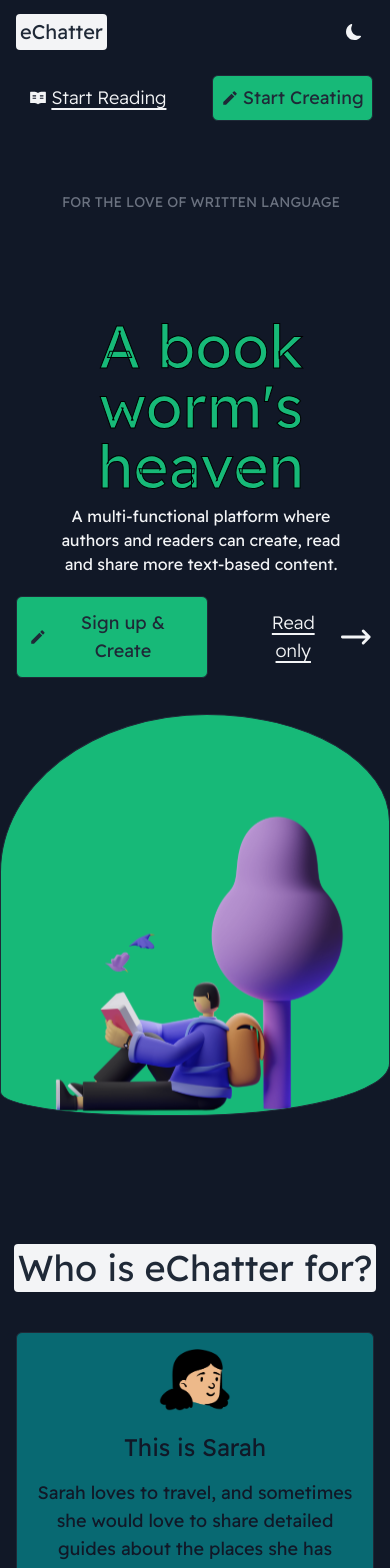
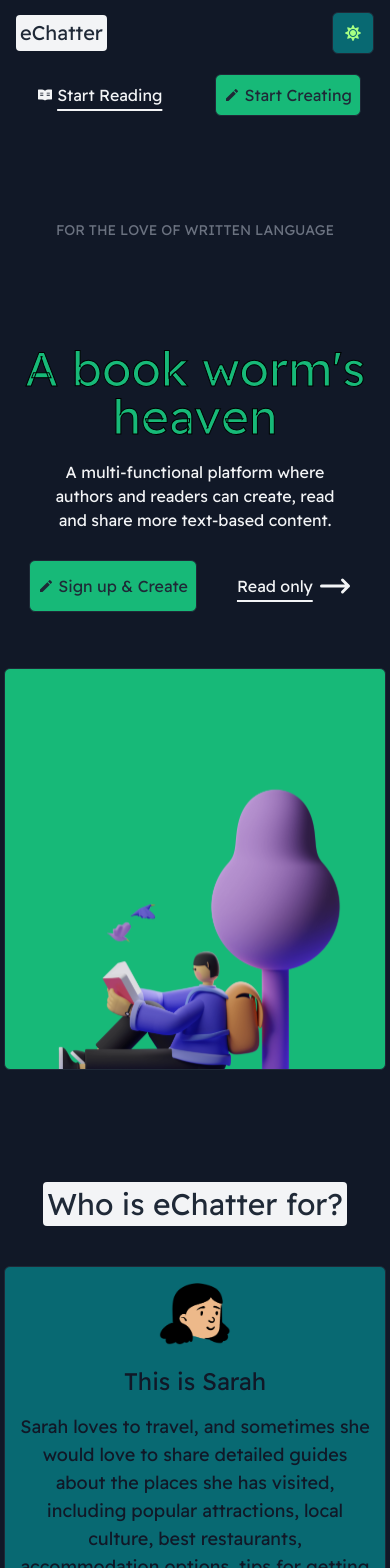
Before and after one commit to naijadeveloper/eChatter, a Next.js app: page / in a window 390 px wide. Shown: the top 1568 px of the page. Built offline with nearby package versions, Linux system fonts and the light colour scheme.

Commit message:
responsive: The boxes for each of the 'who is echatter for' section were not fitting properly to the parent container, I had to change the display of container to flex from grid. Changed text size and padding of the buttons. And added some other changes to the UI, basically just responsive changes.

```diff
--- a/src/pages/index.tsx
+++ b/src/pages/index.tsx
@@ -2,6 +2,9 @@ import { BsFillMoonFill } from "react-icons/bs";
 import { AiFillRead } from "react-icons/ai";
 import { MdCreate } from "react-icons/md";
 import { HiOutlineArrowNarrowRight } from "react-icons/hi";
+import { FaSun } from "react-icons/fa";
+
+import Image from "next/image";
 
 import { motion } from "framer-motion";
 
@@ -11,13 +14,16 @@ import { changeTheme } from "@/store/theme_slice";
 export default function Home() {
   const themeValue = useAppSelector((state) => state.theme.value);
   const dispatch = useAppDispatch();
+
   function handleThemeChange() {
     if (themeValue == "dark") {
       dispatch(changeTheme(""));
       return;
     }
+
     dispatch(changeTheme("dark"));
   }
+
   return (
     <>
       <header className="sticky top-0 z-50 mx-auto flex items-center justify-between overflow-hidden bg-gray-100 px-4 py-3 dark:bg-gray-900 max-lg:flex-col max-lg:gap-5">
@@ -26,11 +32,15 @@ export default function Home() {
             eChatter
           </h1>
           <button
-            title="change the theme from light to dark"
-            className="hidden items-center justify-center p-3  max-sm:flex"
+            title={`${
+              themeValue == "dark"
+                ? "change the theme from dark to light"
+                : "change the theme from light to dark"
+            }`}
+            className="hidden items-center justify-center rounded-md border border-gray-800 bg-maingreen-300 p-3  text-gray-100 dark:text-maingreen-100 max-sm:flex"
             onClick={handleThemeChange}
           >
-            <BsFillMoonFill />
+            {themeValue == "dark" ? <FaSun /> : <BsFillMoonFill />}
           </button>
         </div>
 
@@ -39,7 +49,7 @@ export default function Home() {
             initial={{ x: "-20px", opacity: 0 }}
             animate={{ x: "0px", opacity: 1 }}
             transition={{ duration: 1 }}
-            className="flex w-fit items-center justify-center gap-1 rounded-md p-3 text-lg font-light underline decoration-2 underline-offset-4 hover:text-gray-600 dark:hover:text-gray-300"
+            className="flex w-fit items-center justify-center gap-1 rounded-md p-3 text-lg font-light underline decoration-2 underline-offset-8 hover:text-gray-600 dark:hover:text-gray-300 max-[420px]:p-2 max-[420px]:text-base max-[420px]:font-normal"
           >
             <AiFillRead />
             <span>Start Reading</span>
@@ -48,52 +58,57 @@ export default function Home() {
             initial={{ scale: 0 }}
             animate={{ scale: 1 }}
             transition={{ duration: 1 }}
-            className="flex w-fit items-center justify-center gap-1 rounded-md border border-gray-800 bg-maingreen-200 p-3 text-lg text-gray-800 hover:rounded-3xl max-[412px]:p-2"
+            className="flex w-fit items-center justify-center gap-1 rounded-md border border-gray-800 bg-maingreen-200 p-3 text-lg text-gray-800 hover:rounded-3xl max-[420px]:p-2 max-[420px]:text-base"
           >
             <MdCreate />
             <span>Start Creating</span>
           </motion.button>
           <button
-            title="change the theme from light to dark"
-            className="flex items-center justify-center border-l-2 border-gray-800 p-3 dark:border-gray-100 max-sm:hidden"
+            title={`${
+              themeValue == "dark"
+                ? "change the theme from dark to light"
+                : "change the theme from light to dark"
+            }`}
+            className="flex items-center justify-center rounded-md border border-gray-800 bg-maingreen-300 p-3 text-gray-100 dark:text-maingreen-100 max-sm:hidden"
             onClick={handleThemeChange}
           >
-            <BsFillMoonFill />
+            {themeValue == "dark" ? <FaSun /> : <BsFillMoonFill />}
           </button>
         </div>
       </header>
 
-      <section className="mt-5 grid min-h-screen grid-cols-[repeat(2,_1fr)] max-lg:grid-cols-[repeat(1,_1fr)]">
+      <section className="my-5 mt-14 grid grid-cols-[repeat(2,_1fr)] max-lg:grid-cols-[repeat(1,_1fr)]">
         <div className="flex flex-col justify-start gap-24 max-lg:items-center">
-          <p className="mt-8 border-gray-900 p-1 pl-4 text-sm uppercase text-gray-500 dark:border-gray-100 lg:border-l-4">
+          <p className="mt-8 border-gray-900 p-1 pl-4 text-sm uppercase text-gray-500 dark:border-gray-100 max-lg:pl-1 lg:border-l-4">
             FOR THE LOVE OF WRITTEN LANGUAGE
           </p>
 
-          <div className="flex flex-col gap-2 p-1 pl-4 transition-all max-lg:items-center">
-            <h2 className="addStroke flex flex-col text-6xl text-maingreen-200 max-lg:text-center">
+          <div className="flex flex-col gap-2 p-1 pl-4 transition-all max-lg:items-center max-lg:pl-1">
+            <h2 className="addStroke flex flex-col text-6xl text-maingreen-200 max-lg:text-center max-[448px]:text-5xl">
               <span>A book worm&apos;s </span>
               <span>heaven</span>
             </h2>
-            <p className="w-[80%] max-lg:text-center">
+            <p className="w-[80%] max-lg:mt-3 max-lg:text-center">
               A multi-functional platform where authors and readers can create,
               read and share more text-based content.
             </p>
 
-            <div className="mt-3 flex gap-8">
+            <div className="mt-3 flex gap-8 max-lg:mt-5">
               <motion.button
                 initial={{ scale: 0 }}
                 animate={{ scale: 1 }}
                 transition={{ duration: 1 }}
-                className="flex w-fit items-center justify-center gap-1 rounded-md border border-gray-800 bg-maingreen-200 p-3 text-lg text-gray-800 hover:rounded-3xl"
+                className="flex w-fit items-center justify-center gap-1 rounded-md border border-gray-800 bg-maingreen-200 p-3 text-lg text-gray-800 hover:rounded-3xl max-[420px]:p-2 max-[420px]:text-base"
               >
                 <MdCreate />
                 <span>Sign up & Create</span>
               </motion.button>
+
               <motion.button
                 initial={{ x: "-20px", opacity: 0 }}
                 animate={{ x: "0px", opacity: 1 }}
                 transition={{ duration: 1 }}
-                className="flex w-fit items-center justify-center gap-1 rounded-md p-3 text-lg font-light underline decoration-2 underline-offset-4 hover:text-gray-600 dark:hover:text-gray-300"
+                className="flex w-fit items-center justify-center gap-1 rounded-md p-3 text-lg font-light underline decoration-2 underline-offset-8 hover:text-gray-600 dark:hover:text-gray-300 max-[420px]:p-2 max-[420px]:text-base max-[420px]:font-normal"
               >
                 <span>Read only</span>
                 <HiOutlineArrowNarrowRight className="text-4xl" />
@@ -106,28 +121,32 @@ export default function Home() {
           initial={{ scale: 0 }}
           animate={{ scale: 1 }}
           transition={{ duration: 1 }}
-          className="flex items-start justify-center"
+          className="flex items-start justify-center max-lg:mt-5 max-[420px]:mx-auto max-[420px]:w-[98%]"
         >
-          <div className="mt-8 w-fit overflow-hidden rounded-[89%_79%_88%_67%_/_66%_45%_22%_10%] border border-gray-800 bg-maingreen-200">
-            <img
+          <div className="mt-8 w-fit overflow-hidden rounded-[89%_79%_88%_67%_/_66%_45%_22%_10%] border border-gray-800 bg-maingreen-200 max-[500px]:rounded-md">
+            <Image
               src="/svgs/readingman.svg"
-              className="relative top-10 z-0 h-[400px] w-[400px]"
+              width={2624}
+              height={2102}
+              className="relative top-10 z-0 h-[400px] w-[400px] max-[500px]:top-12 max-[400px]:top-14 max-[380px]:top-16"
               alt="Illustration of man reading"
             />
           </div>
         </motion.div>
       </section>
 
-      <section className="relative min-h-screen max-lg:mt-32">
+      <section className="relative mt-28">
         <section className="relative pb-4">
-          <h3 className="mx-auto w-fit rounded bg-gray-800 p-1 text-center text-4xl text-gray-100 dark:bg-gray-100 dark:text-gray-800">
+          <h3 className="mx-auto w-fit rounded bg-gray-800 p-1 text-center text-4xl text-gray-100 dark:bg-gray-100 dark:text-gray-800 max-[420px]:text-3xl">
             Who is eChatter for?
           </h3>
 
-          <div className="mt-10 grid grid-cols-[repeat(auto-fit,_minmax(350px,_1fr))] gap-6 px-4 text-gray-800">
+          <div className="mt-10 grid grid-cols-[repeat(auto-fit,_minmax(350px,_1fr))] gap-6 px-4 text-gray-800 max-[420px]:mx-auto max-[420px]:w-[98%] max-[420px]:px-0 max-[375px]:flex max-[375px]:flex-col">
             <article className="flex flex-col items-center rounded-md border border-gray-800 bg-maingreen-300 p-3 text-center">
               <div className="w-[80px]">
-                <img
+                <Image
+                  width={400}
+                  height={350}
                   src="/pngs/female-face.png"
                   alt="illustration of a woman's face"
                 />
@@ -148,27 +167,31 @@ export default function Home() {
 
             <article className="flex flex-col items-center rounded-md border border-gray-800 bg-maingreen-200 p-3 text-center">
               <div className="w-[70px]">
-                <img
+                <Image
+                  width={350}
+                  height={400}
                   src="/pngs/male-face.png"
                   alt="illustration of a man's face"
                 />
               </div>
-              <h4 className="my-4 text-2xl">This is Andrew</h4>
+              <h4 className="my-4 text-2xl">This is Jon Bellion</h4>
               <p className="text-lg">
-                Andrew loves to cook and andrew wants to write about his
-                favorite dishes, provide step-by-step instructions, ingredient
-                lists, and cooking techniques. His recipes range from simple and
-                quick meals to elaborate gourmet creations. He also wants to
-                write about various cooking techniques.
+                Jon loves to cook and he wants to write about his favorite
+                dishes, provide step-by-step instructions, ingredient lists, and
+                cooking techniques. His recipes range from simple and quick
+                meals to elaborate gourmet creations. He also wants to write
+                about various cooking utensils.
                 <span className="my-4 block text-sm uppercase text-gray-900">
-                  If your story relates to andrew&apos;s, eChatter is for you.
+                  If your story relates to jon&apos;s, eChatter is for you.
                 </span>
               </p>
             </article>
 
             <article className="flex flex-col items-center rounded-md border border-gray-800 bg-maingreen-300 p-3 text-center">
               <div className="w-[80px]">
-                <img
+                <Image
+                  width={400}
+                  height={399}
                   src="/pngs/female-face2.png"
                   alt="illustration of a woman's face"
                 />
@@ -189,22 +212,28 @@ export default function Home() {
         </section>
       </section>
 
-      <footer className="mx-auto mt-8 flex min-h-[100px] w-[80%] items-center pt-3 max-lg:flex-col-reverse max-md:w-full">
+      <footer className="mx-auto mt-5 flex min-h-[100px] w-[80%] items-center marker:pt-3 max-lg:flex-col-reverse max-md:w-full">
         <div className="flex h-[200px] w-[200px] shrink-0 flex-col items-center justify-center">
-          <img src="/logo/echatter3.svg" alt="" />
+          <Image
+            src="/logo/echatter3.svg"
+            width={800}
+            height={600}
+            alt="echatter-logo"
+          />
           <span className="-mt-5 block text-sm font-semibold text-gray-500">
             copyright &copy; 2023, eChatter
           </span>
         </div>
 
-        <div className="flex w-full grow items-center">
+        <div className="relative flex w-full grow items-center max-lg:top-8">
           <ul className="flex w-full flex-wrap justify-evenly gap-4 px-1 text-gray-500">
             <li className="wel-footer-links">What is eChatter?</li>
+            <li className="wel-footer-links">Worktabs</li>
             <li className="wel-footer-links">Tools</li>
-            <li className="wel-footer-links">Worktabs</li>
             <li className="wel-footer-links">Issues</li>
+            <li className="wel-footer-links">Terms</li>
             <li className="wel-footer-links">Privacy Policy</li>
-            <li className="wel-footer-links">Terms</li>
+            <li className="wel-footer-links">Cookie Policy</li>
           </ul>
         </div>
       </footer>
```
